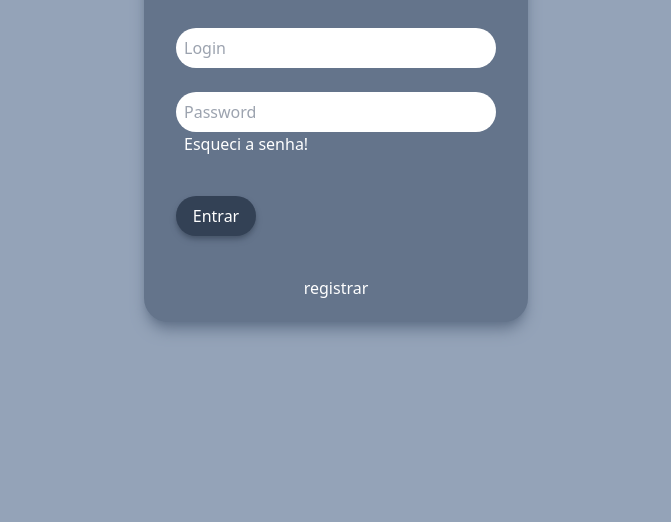
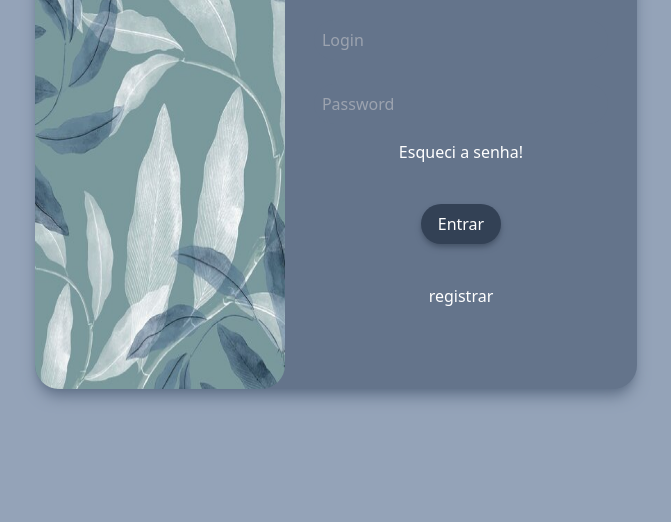
Before and after one commit to JuniorTakaki/Login_Tailwind, a website: page src/index.html in a window 1280 px wide. Shown: the part 278-800 px from the top of the page, without its empty margins (304-975 px from the left). Drawn offline with Linux system fonts and the light colour scheme.

Commit message:
card working

```diff
--- a/src/index.html
+++ b/src/index.html
@@ -9,25 +9,28 @@
 <body class="w-screen h-screen flex justify-center items-center bg-slate-400">
     <!-- card -->
     <div class=
-    "bg-slate-500 w-96 h-3/6 rounded-3xl px-8 mx-10  shadow-lg shadow-slate-500 duration-500
-        hover:shadow-2xl hover:shadow-slate-600 hover:-translate-y-1">
+    "bg-slate-500 h-4/6 w-9/12 rounded-3xl pr-8 mx-10  shadow-lg shadow-slate-500 duration-500 flex
+        hover:shadow-2xl hover:shadow-slate-600 ">
+        <div class="flex h-full o ">
+        <img src="img/blue-white-leafy-background-vector_53876-136080 1.png" class="rounded-3xl flex h-full">
+    </div>
+    <!-- estrutura interna do card com input h1 e button-->
+    <div class="flex flex-col h-full w-5/6 text-white">
+    <!-- h1 -->
+        <h1 class="font-bold text-3xl flex justify-center py-6 items-center duration-300 hover:-translate-y-1">HiroX</h1>
+    <!-- div do input de login -->
+    <div class="flex justify-center flex-col gap-6 h-full items-center ">
+         <input type="text" placeholder="Login" class="w-5/6 p-2 rounded-full  duration-500 focus:outline-none bg-slate-500">
+        <!-- div com input de senha junto com span de senha -->
+    <div class="flex  flex-col items-center w-full ">
+        <input type="password" placeholder="Password" class="w-5/6 p-2 rounded-full  duration-500 focus:outline-none  bg-slate-500 ">
 
-    <!-- estrutura interna do card com input h1 e button-->
-    <div class="flex flex-col h-full">
-    <!-- h1 -->
-        <h1 class="text-white font-bold text-3xl flex justify-center py-6 items-center">HiroX</h1>
-    <!-- div do input de login -->
-    <div class="flex justify-center flex-col gap-6 h-full">
-         <input type="text" placeholder="Login" class="w-full p-2 rounded-full  focus:outline-none duration-500  hover:shadow-sm hover:shadow-slate-200 hover:-translate-y-1">
-        <!-- div com input de senha junto com span de senha -->
-    <div>
-        <input type="password" placeholder="Password" class="w-full p-2 rounded-full  focus:outline-none duration-500
-        hover:shadow-sm hover:shadow-slate-200 hover:-translate-y-1">
-        <span class="cursor-pointer text-white pl-2 duration-500 hover:text-transparent">Esqueci a senha!</span>
+        <span class="cursor-pointe  pt-4 duration-500 hover:text-cyan flex justify-start hover:-translate-y-1">Esqueci a senha!
+        </span>
     </div>
     <!-- button -->
-            <button id="meuBotao"class=" w-20 p-2 bg-slate-700 mt-4 rounded-full text-white shadow-md shadow-slate-600 duration-300 hover:bg-slate-600  transition transform ease-in-out hover:-translate-y-1 hover:scale-110">Entrar</button>
-            <span class="text-white flex justify-center pt-4 cursor-pointer duration-300  hover:-translate-y-1 hover:text-blue-600">registrar</span>
+            <button id="meuBotao"class=" w-20 p-2 bg-slate-700 mt-4 rounded-full text-white shadow-md shadow-slate-600 duration-300 hover:bg-slate-600  transition transform ease-in-out hover:-translate-y-1 hover:scale-110 focus:outline-none">Entrar</button>
+            <span class=" flex justify-center pt-4 cursor-pointer duration-300  hover:-translate-y-1">registrar</span>
         </div>
     </div>
 </div>
```
Also changed, not shown: src/img/blue-white-leafy-background-vector_53876-136080 1.png (added).
